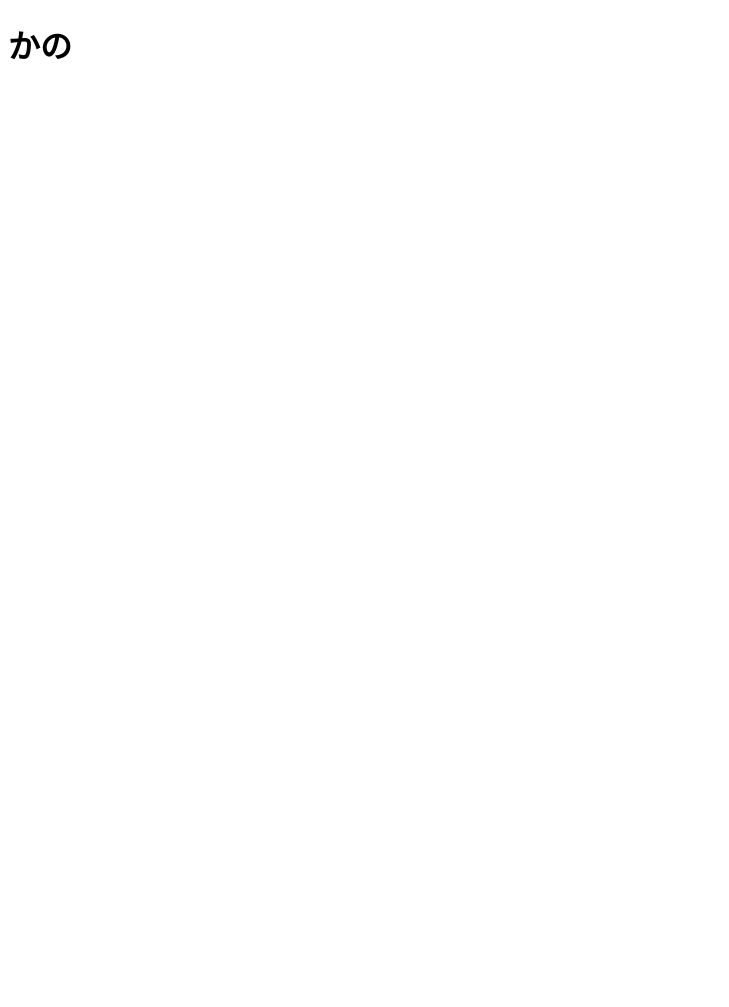
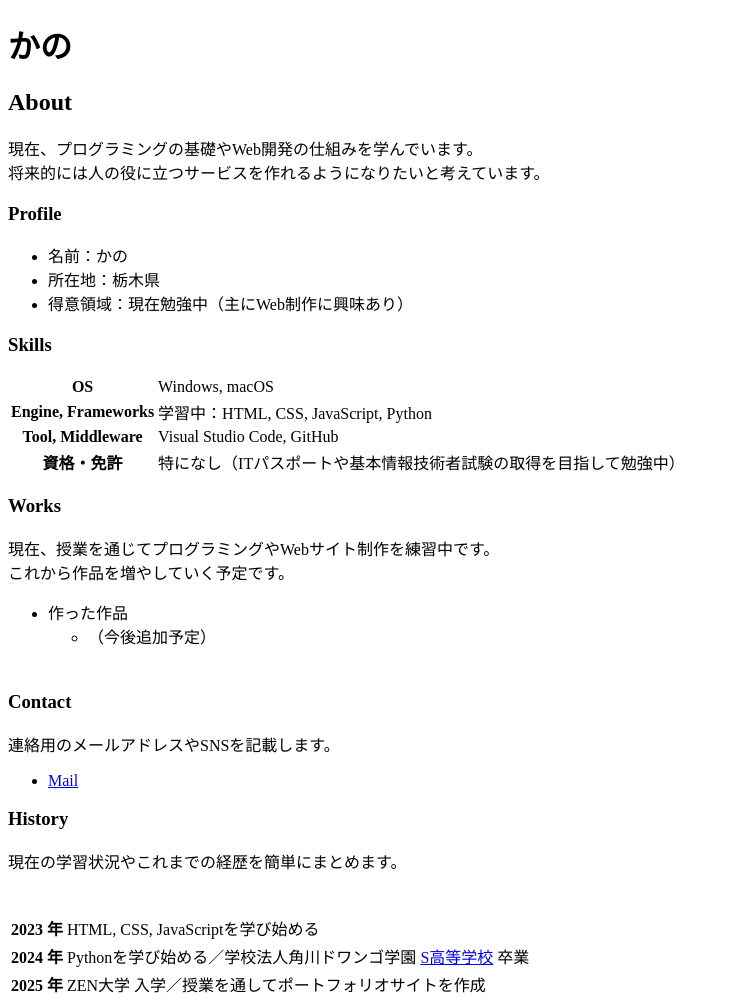
Before and after one commit to macha0701/macha0701.github.io, a plain HTML site: page index.html in a window 1280 px wide. Shown: the whole page, without its empty margins (0-729 px from the left). Before the commit the page ends 800 px from the top, so only its background shows below. Drawn offline with Linux system fonts and the light colour scheme.

Commit message:
ポートフォリオに必要な方法を追加

```diff
--- a/index.html
+++ b/index.html
@@ -7,5 +7,73 @@
   </head>
   <body>
     <h1>かの</h1>
+
+    <h2>About</h2>
+    <p>
+      現在、プログラミングの基礎やWeb開発の仕組みを学んでいます。<br>
+      将来的には人の役に立つサービスを作れるようになりたいと考えています。
+    </p>
+
+    <h3>Profile</h3>
+    <ul>
+      <li>名前：かの</li>
+      <li>所在地：栃木県</li>
+      <li>得意領域：現在勉強中（主にWeb制作に興味あり）</li>
+    </ul>
+
+    <h3>Skills</h3>
+    <table>
+      <tr>
+        <th>OS</th>
+        <td>Windows, macOS</td>
+      </tr>
+      <tr>
+        <th>Engine, Frameworks</th>
+        <td>学習中：HTML, CSS, JavaScript, Python</td>
+      </tr>
+      <tr>
+        <th>Tool, Middleware</th>
+        <td>Visual Studio Code, GitHub</td>
+      </tr>
+      <tr>
+        <th>資格・免許</th>
+        <td>特になし（ITパスポートや基本情報技術者試験の取得を目指して勉強中）</td>
+      </tr>
+    </table>
+
+    <h3>Works</h3>
+    <p>現在、授業を通じてプログラミングやWebサイト制作を練習中です。<br>
+      これから作品を増やしていく予定です。
+    </p>
+    <ul>
+  <li>作った作品
+    <ul>
+      <li>（今後追加予定）</li>
+    </ul>
+  </li>
+　　</ul>
+
+    <h3>Contact</h3>
+    <p>連絡用のメールアドレスやSNSを記載します。</p>
+    <ul>
+      <li><a href="matcha4158@gmail.com">Mail</a></li>
+    </ul>
+
+    <h3>History</h3>
+    <p>現在の学習状況やこれまでの経歴を簡単にまとめます。</p>
+    <table>
+      <tr>
+        <th>2023 年</th>
+        <td>HTML, CSS, JavaScriptを学び始める</td>
+      </tr>
+      <tr>
+        <th>2024 年</th>
+　　　　　<td>Pythonを学び始める／学校法人角川ドワンゴ学園 <a href="https://nnn.ed.jp/">S高等学校</a> 卒業</td>
+      </tr>
+      <tr>
+        <th>2025 年</th>
+        <td>ZEN大学 入学／授業を通してポートフォリオサイトを作成</td>
+      </tr>
+    </table>
   </body>
 </html>
```
